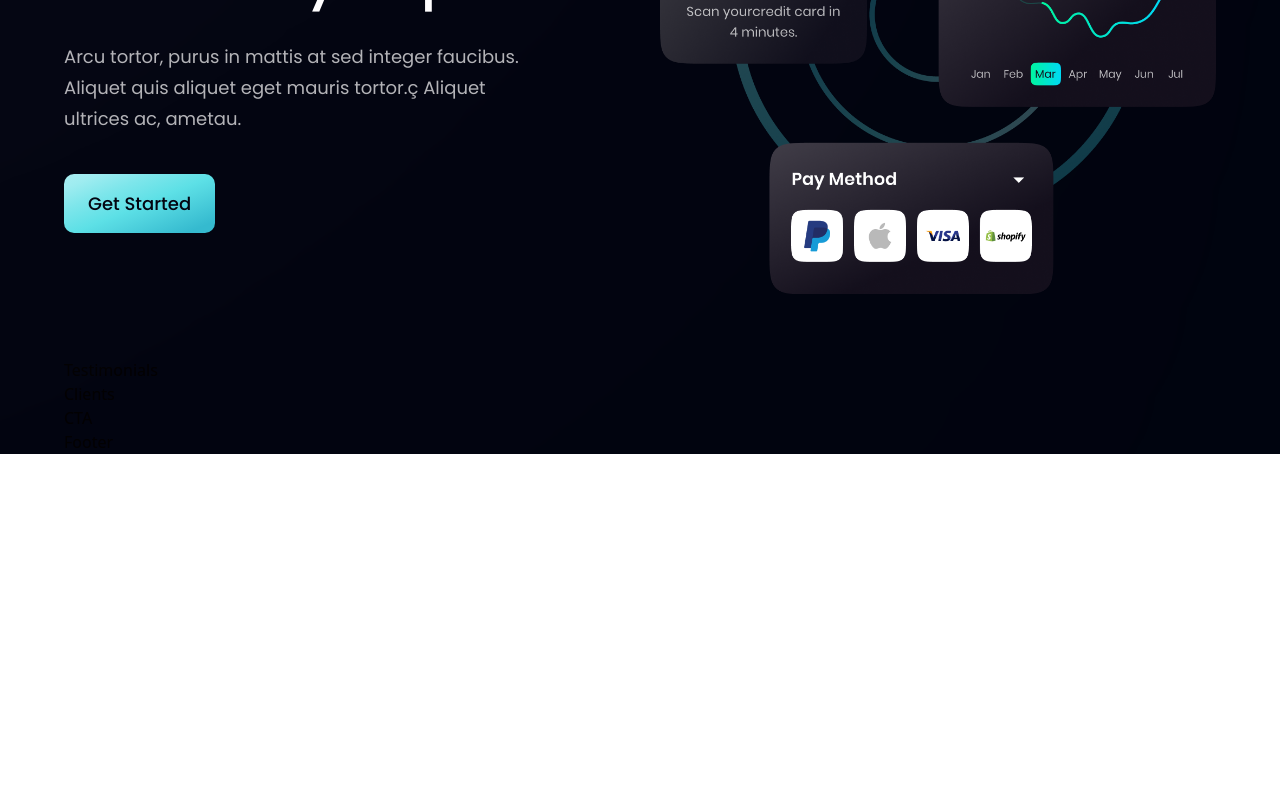
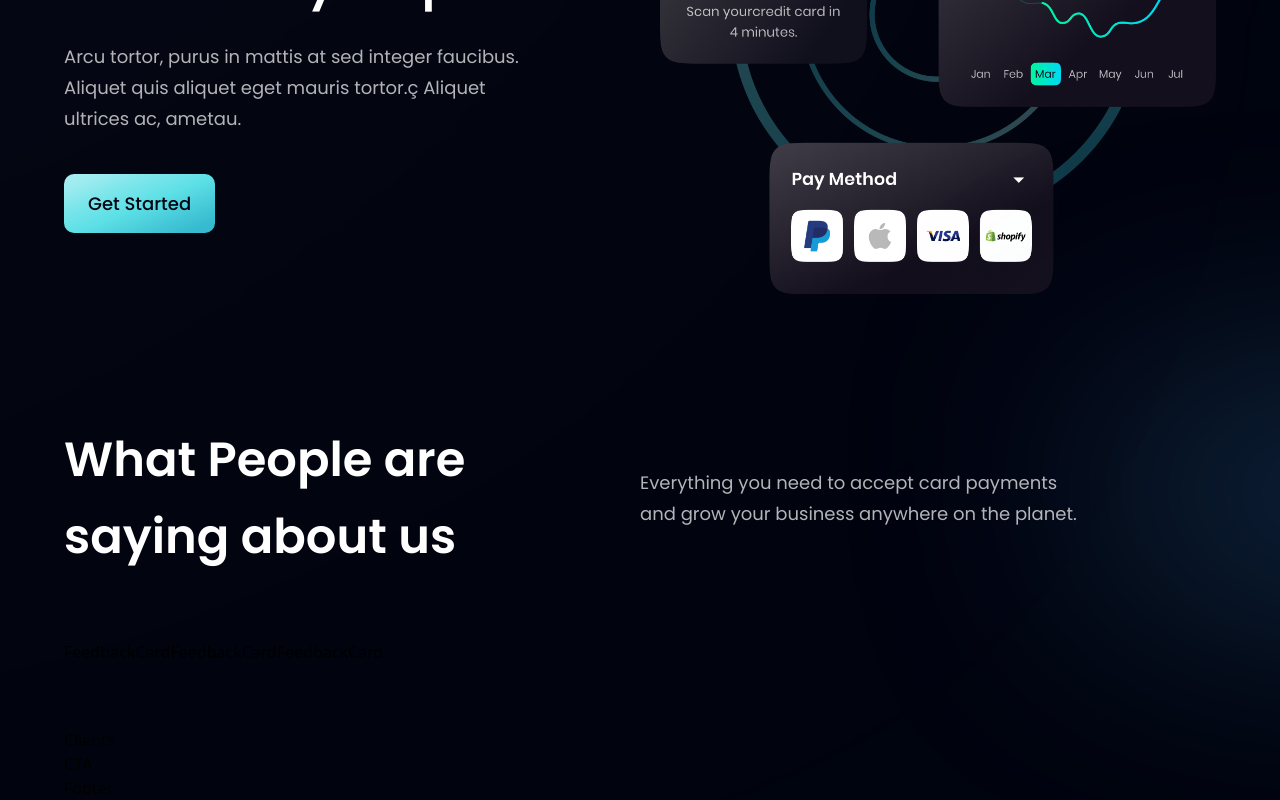
Before and after one commit to Parshvavyas17/Bank-App-Frontend, a React (Vite) app: page / in a window 1280 px wide. Shown: the part 2446-3246 px from the top of the page. Before the commit the page ends 2900 px from the top, so only its background shows below. Built offline with nearby package versions, Linux system fonts and the light colour scheme.

Commit message:
Testimonials completed

```diff
--- a/src/components/Testimonials.jsx
+++ b/src/components/Testimonials.jsx
@@ -1,5 +1,32 @@
-const Testimonials = () => {
-  return <div>Testimonials</div>;
-};
+import { feedback } from "../constants";
+import styles from "../styles";
+import FeedbackCard from "./FeedbackCard";
+
+const Testimonials = () => (
+  <section
+    id="clients"
+    className={`${styles.paddingY} ${styles.flexCenter} flex-col relative `}
+  >
+    <div className="absolute z-[0] w-[60%] h-[60%] -right-[50%] rounded-full blue__gradient bottom-40" />
+
+    <div className="w-full flex justify-between items-center md:flex-row flex-col sm:mb-16 mb-6 relative z-[1]">
+      <h2 className={styles.heading2}>
+        What People are <br className="sm:block hidden" /> saying about us
+      </h2>
+      <div className="w-full md:mt-0 mt-6">
+        <p className={`${styles.paragraph} text-left max-w-[450px]`}>
+          Everything you need to accept card payments and grow your business
+          anywhere on the planet.
+        </p>
+      </div>
+    </div>
+
+    <div className="flex flex-wrap sm:justify-start justify-center w-full feedback-container relative z-[1]">
+      {feedback.map((card) => (
+        <FeedbackCard key={card.id} {...card} />
+      ))}
+    </div>
+  </section>
+);
 
 export default Testimonials;
```
